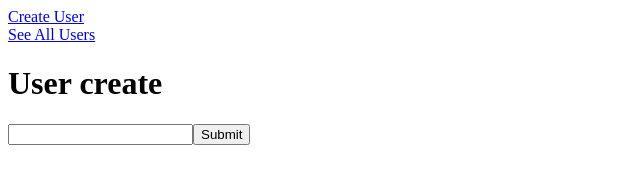
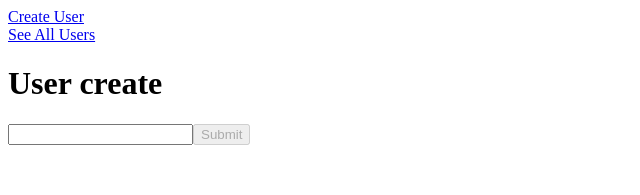
Before and after one commit to JoshTheSnom/MalyWebik3, an Angular app: page /create in a window 1280 px wide. Shown: the top 195 px of the page, without its empty margins (0-640 px from the left). Built offline with nearby package versions, Linux system fonts and the light colour scheme.

Commit message:
validace

```diff
--- a/src/app/user-create/user-create.component.html
+++ b/src/app/user-create/user-create.component.html
@@ -1,5 +1,10 @@
-<form (ngSubmit)="submit(username)">
+<form (ngSubmit)="submit(username)" #form=ngForm>
   <h1>User create</h1>
-  <input type="text" name="username" [(ngModel)]="username">
-  <button>Submit</button>
+  <input type="text" name="username" [(ngModel)]="username" required minlength="4" maxlength="10" #name="ngModel">
+  <div *ngIf="name.invalid && name.touched">
+    <p *ngIf="name.errors.required">No username was entered</p>
+    <p *ngIf="name.errors.minlength">Username needs to be at least 4 characters long</p>
+    <p *ngIf="name.errors.maxlength">Username can only be up to 16 characters long</p>
+  </div>
+  <button [disabled]="form.invalid">Submit</button>
 </form>
```
